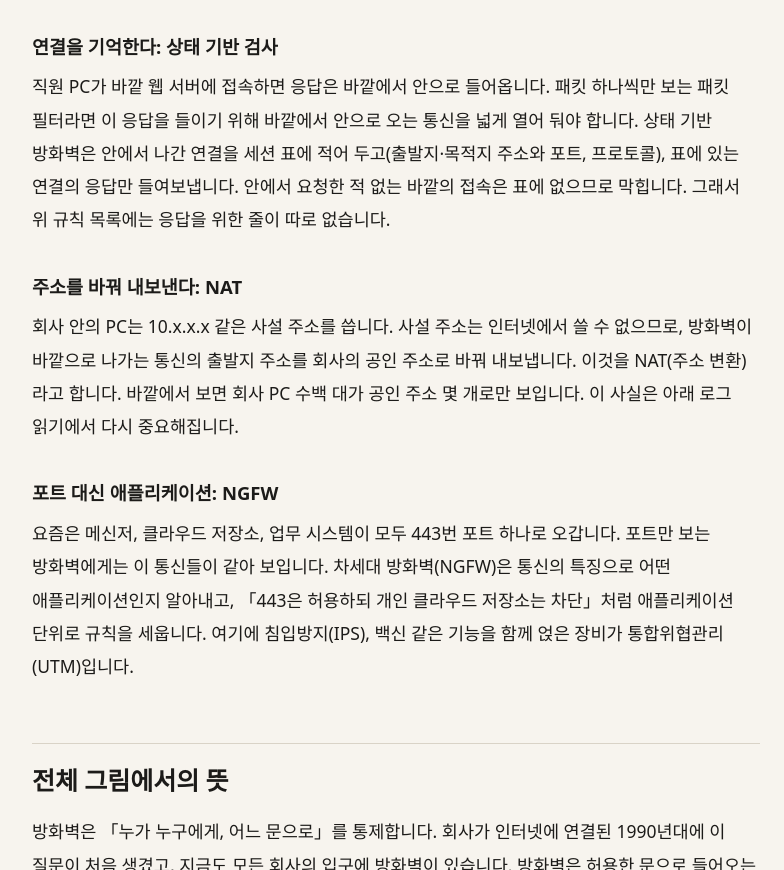
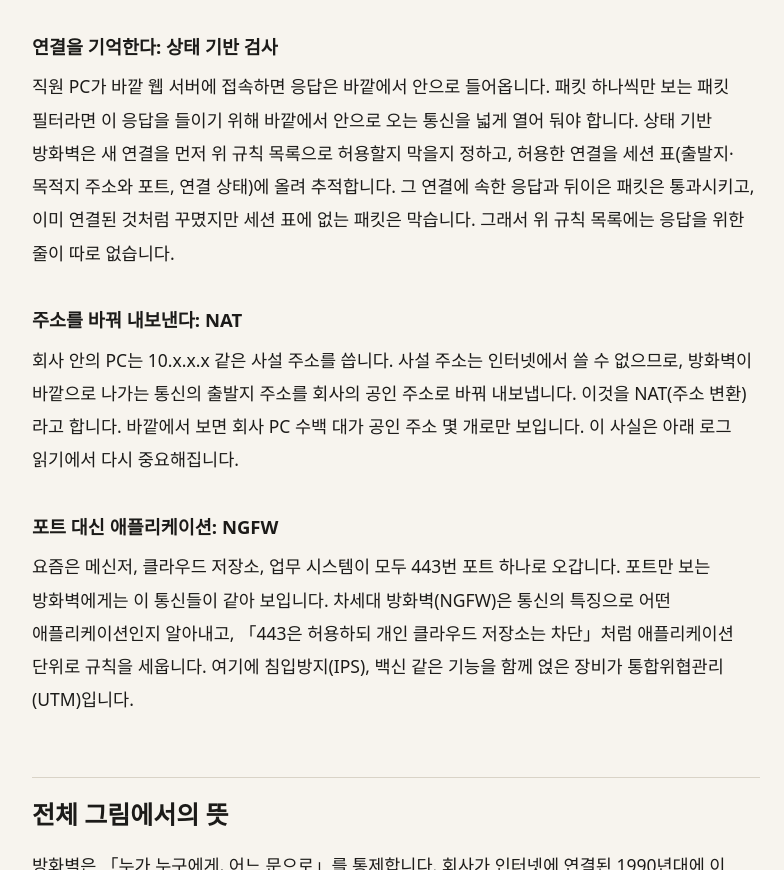
Before and after one commit to kevinjishan/security-101, a plain HTML site: page docs/eq/firewall.html in a window 1280 px wide. Shown: the part 1425-2295 px from the top of the page, without its empty margins (244-1028 px from the left). Drawn offline with Linux system fonts and the light colour scheme; a web font is replaced by a local one.

Commit message:
입문 교재 v3.7 - 장비 편 방화벽 39행 상태 기반 검사 정정(NIST SP 800-41r1 2.1.2, 무영 합격판)
새 연결은 정책으로 허용/차단하고, 허용한 연결은 세션 표로 추적한다로 정정. 정정 전 판은 작업장 지난판/교재_261118_정정전에 보관.

```diff
--- a/docs/eq/firewall.html
+++ b/docs/eq/firewall.html
@@ -36,7 +36,7 @@
 <p>바깥의 누군가가 웹 서버의 22번 포트로 접속하면 1번(443만 허용), 2번(출발지가 직원 PC 구역이 아님), 3번(출발지가 관리자 PC가 아님) 어디에도 맞지 않아 마지막 줄에서 막힙니다. 마지막 줄처럼 「적어 두지 않은 통신은 모두 막는다」를 기본으로 두는 것이 방화벽 정책의 출발점입니다. 규칙 순서가 바뀌면 결과도 바뀌기 때문에, 규칙을 더하거나 뺄 때는 위아래 줄과의 관계를 함께 봐야 합니다.</p>
 
 <h3>연결을 기억한다: 상태 기반 검사</h3>
-<p>직원 PC가 바깥 웹 서버에 접속하면 응답은 바깥에서 안으로 들어옵니다. 패킷 하나씩만 보는 패킷 필터라면 이 응답을 들이기 위해 바깥에서 안으로 오는 통신을 넓게 열어 둬야 합니다. 상태 기반 방화벽은 안에서 나간 연결을 세션 표에 적어 두고(출발지·목적지 주소와 포트, 프로토콜), 표에 있는 연결의 응답만 들여보냅니다. 안에서 요청한 적 없는 바깥의 접속은 표에 없으므로 막힙니다. 그래서 위 규칙 목록에는 응답을 위한 줄이 따로 없습니다.</p>
+<p>직원 PC가 바깥 웹 서버에 접속하면 응답은 바깥에서 안으로 들어옵니다. 패킷 하나씩만 보는 패킷 필터라면 이 응답을 들이기 위해 바깥에서 안으로 오는 통신을 넓게 열어 둬야 합니다. 상태 기반 방화벽은 새 연결을 먼저 위 규칙 목록으로 허용할지 막을지 정하고, 허용한 연결을 세션 표(출발지·목적지 주소와 포트, 연결 상태)에 올려 추적합니다. 그 연결에 속한 응답과 뒤이은 패킷은 통과시키고, 이미 연결된 것처럼 꾸몄지만 세션 표에 없는 패킷은 막습니다. 그래서 위 규칙 목록에는 응답을 위한 줄이 따로 없습니다.</p>
 
 <h3>주소를 바꿔 내보낸다: NAT</h3>
 <p>회사 안의 PC는 10.x.x.x 같은 사설 주소를 씁니다. 사설 주소는 인터넷에서 쓸 수 없으므로, 방화벽이 바깥으로 나가는 통신의 출발지 주소를 회사의 공인 주소로 바꿔 내보냅니다. 이것을 NAT(주소 변환)라고 합니다. 바깥에서 보면 회사 PC 수백 대가 공인 주소 몇 개로만 보입니다. 이 사실은 아래 로그 읽기에서 다시 중요해집니다.</p>
```
